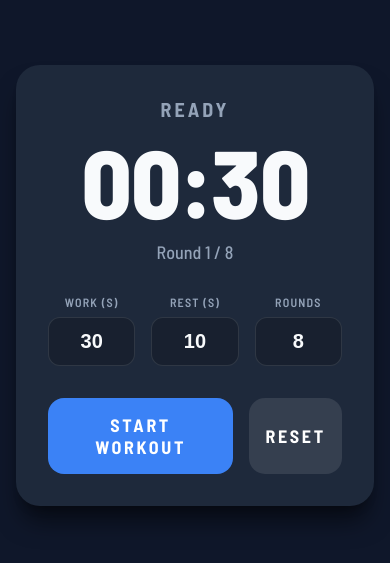
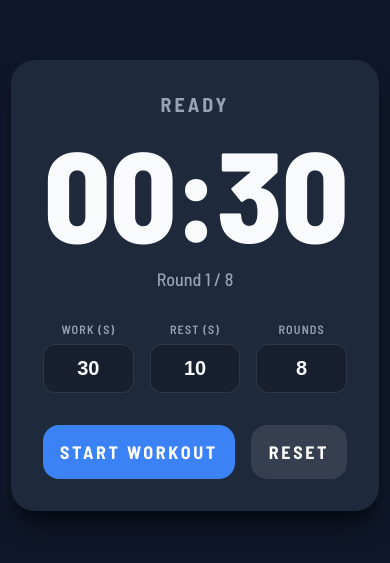
Before and after one commit to devbycarlo/pulse, a React (Vite) app in the folder web-app/: page / in a window 390 px wide. Shown: the part 137-700 px from the top of the page. Built offline with nearby package versions, Linux system fonts and the light colour scheme.

Commit message:
feat: adjust font size for time display to enhance visibility and readability

```diff
--- a/web-app/src/App.css
+++ b/web-app/src/App.css
@@ -14,7 +14,7 @@
 }
 
 .time-display {
-  font-size: clamp(6rem, 20vw, 16rem);
+  font-size: clamp(8rem, 20vw, 20rem);
   font-weight: 800;
   line-height: 1;
   font-variant-numeric: tabular-nums;
```
